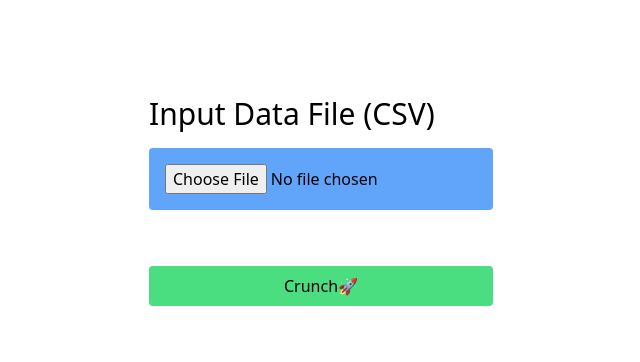
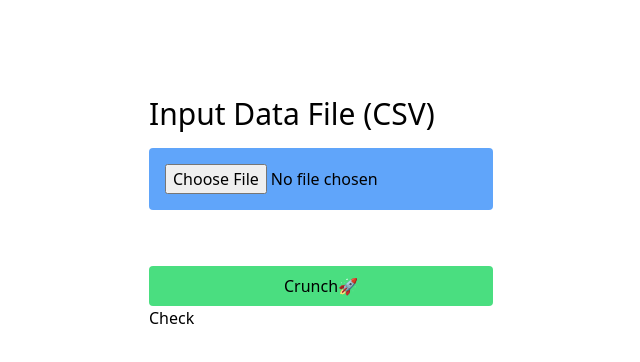
Before and after one commit to Lakshit-Chiranjiv/data-crunch, a Next.js app: page / in a window 1280 px wide. Shown: the top 362 px of the page, without its empty margins (319-959 px from the left). Built offline with nearby package versions, Linux system fonts and the light colour scheme.

Commit message:
rendered home

```diff
--- a/app/page.js
+++ b/app/page.js
@@ -3,13 +3,13 @@ import Image from 'next/image'
 import styles from './page.module.css'
 
 // const inter = Inter({ subsets: ['latin'] })
+import Home from './components/Home'
 
-import DataInput from './components/DataInput'
 
-export default function Home() {
+export default function App() {
   return (
     <main className={styles.main}>
-      <DataInput />
+        <Home/>
     </main>
   )
 }
```
